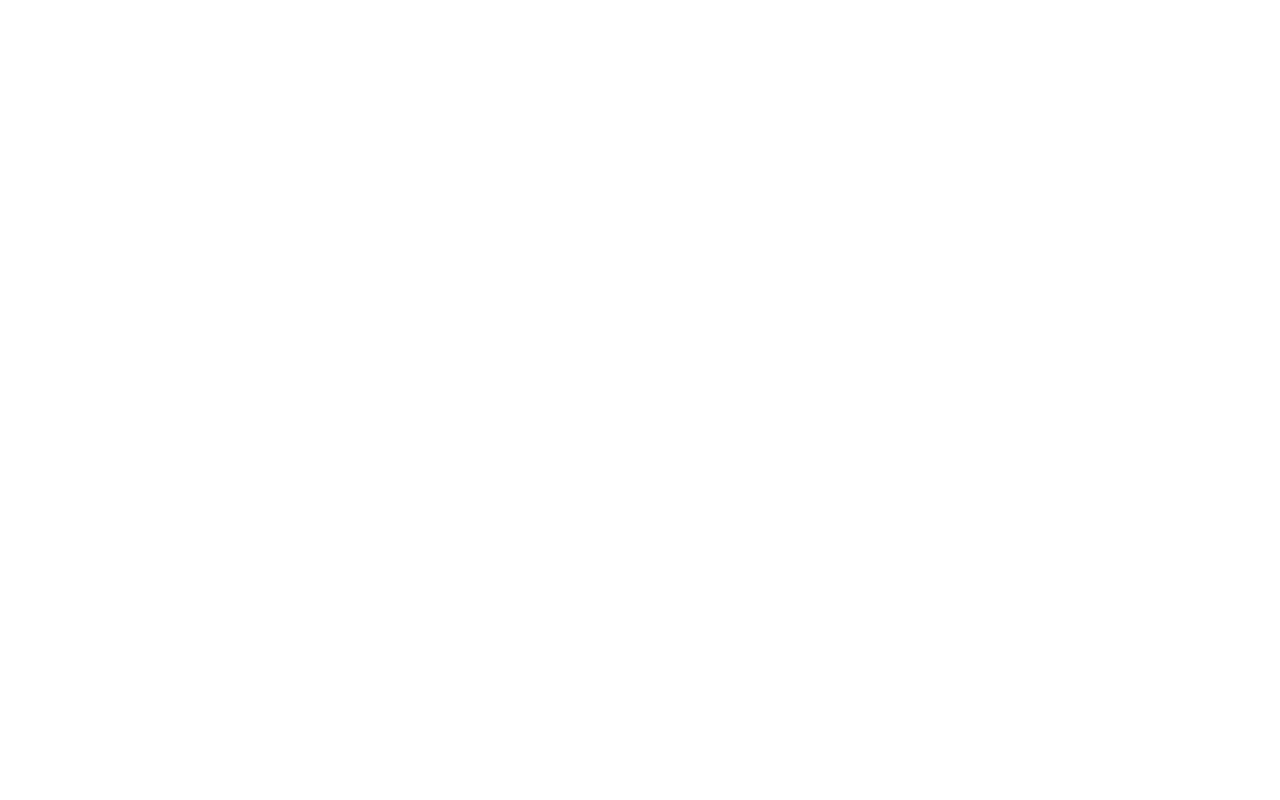
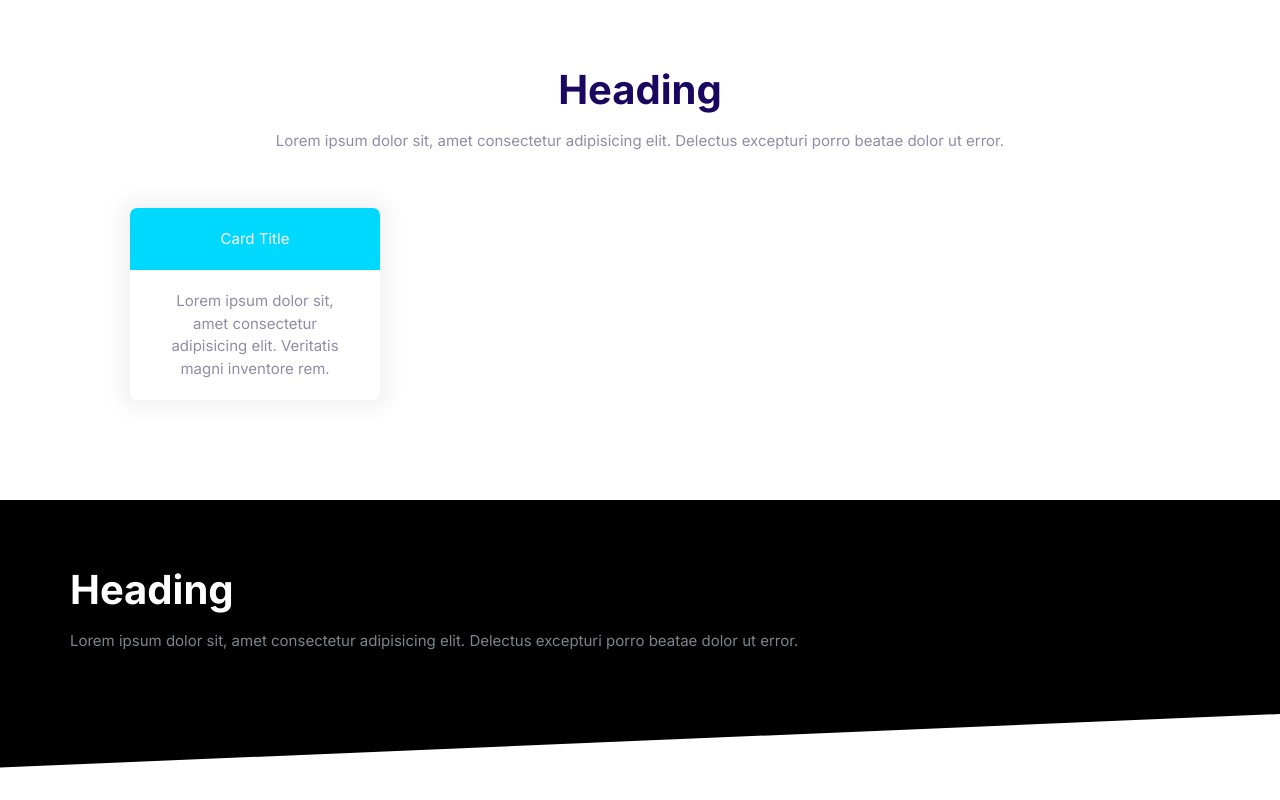
Before and after one commit to kiran-pannu/kiran, a plain HTML site: page index.html in a window 1280 px wide. Drawn offline with Linux system fonts and the light colour scheme.

Commit message:
Styling blocks.

```diff
--- a/css/styles.css
+++ b/css/styles.css
@@ -534,3 +534,41 @@ a{
     opacity: 1;
 
 }
+
+/*Blocks*/
+
+.block{
+    --padding-vertical:6rem;
+    padding: var(--padding-vertical) 2rem;
+}
+
+.block__header{
+    text-align: center;
+}
+
+.block__heading{
+    margin-top: 0;
+}
+
+.block--dark{
+    background: #000;
+    color: #7b858b;
+}
+
+.block--dark .block__heading{
+    color: #fff;
+}
+
+.block--skewed-right{
+    padding-bottom:calc(var(--padding-vertical) + 4rem);
+    clip-path: polygon(0% 0%, 100% 0%, 100% 100%, 0% 80%);
+}
+.block--skewed-left{
+    padding-bottom:calc(var(--padding-vertical) + 4rem);
+    clip-path: polygon(0% 0%, 100% 0%, 100% 80%, 0% 100%);
+}
+
+.container{
+    max-width: 1140px;
+    margin: 0 auto;
+}
--- a/index.html
+++ b/index.html
@@ -14,5 +14,34 @@
     <link rel="stylesheet" href="css/normalize.css" />
     <link rel="stylesheet" href="css/styles.css" />
   </head>
-  <body></body>
+  <body>
+    <section class="block container">
+      <header class="block__header">
+        <h2 class="block__heading">Heading</h2>
+        <p>
+          Lorem ipsum dolor sit, amet consectetur adipisicing elit. Delectus
+          excepturi porro beatae dolor ut error.
+        </p>
+        <div style="width: 30%; padding: 4rem">
+          <div class="card card--secondary">
+            <header class="card__header">Card Title</header>
+            <div class="card__body">
+              Lorem ipsum dolor sit, amet consectetur adipisicing elit.
+              Veritatis magni inventore rem.
+            </div>
+          </div>
+        </div>
+      </header>
+    </section>
+    <section class="block block--dark block--skewed-left">
+      <div class="container">
+        <h2 class="block__heading">Heading</h2>
+        <p>
+          Lorem ipsum dolor sit, amet consectetur adipisicing elit. Delectus
+          excepturi porro beatae dolor ut error.
+        </p>
+      </div>
+    </section>
+    <script src="js/main.js"></script>
+  </body>
 </html>
```
Also changed, not shown: components/card.html (added, +9 -0 lines).
